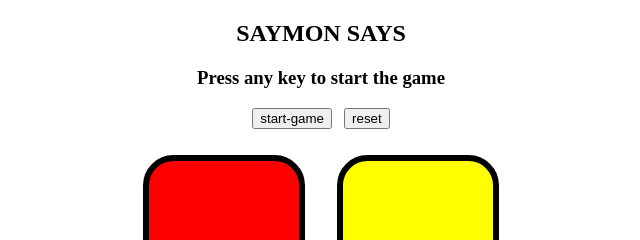
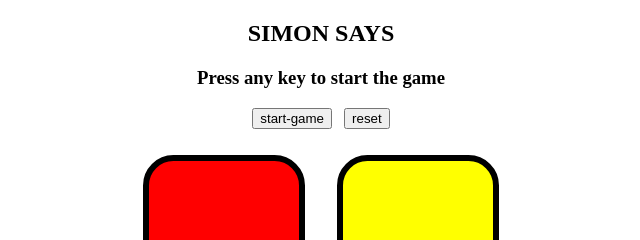
Before and after one commit to Atiful/simon-game, a plain HTML site: page index.html in a window 1280 px wide. Shown: the top 240 px of the page, 319-959 px from the left. Drawn offline with Linux system fonts and the light colour scheme.

Commit message:
Update index.html

```diff
--- a/index.html
+++ b/index.html
@@ -9,7 +9,7 @@
   </head>
   <body>
 
-    <h2>SAYMON SAYS</h2>
+    <h2>SIMON SAYS</h2>
      <h3>Press any key to start the game</h3>
      <button class ="start-game">start-game</button>
      &nbsp;
```
